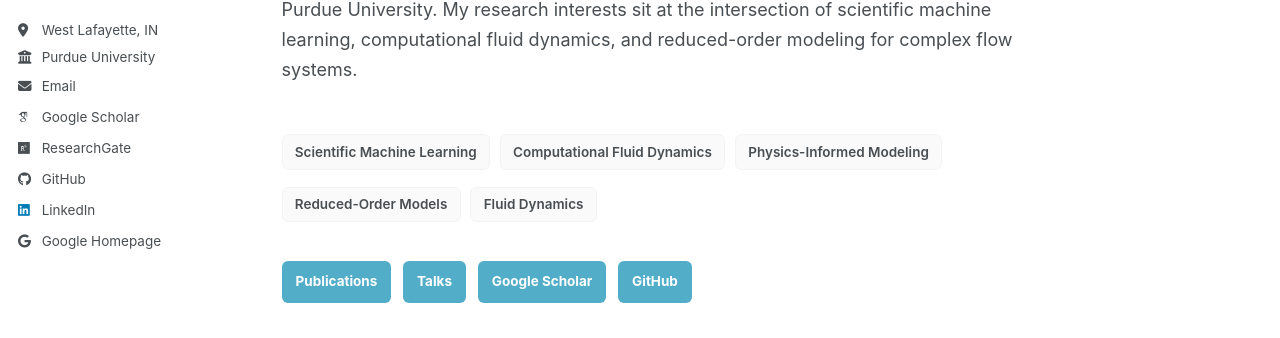
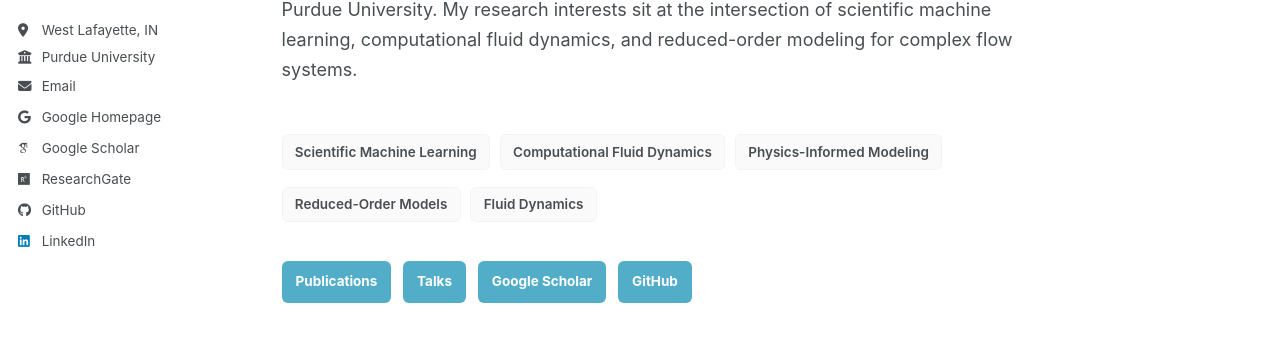
Before and after one commit to key9912/key9912.github.io, a Jekyll site: the page built from _pages/about.md, in a window 1280 px wide. Shown: the part 419-757 px from the top of the page. Built offline with Jekyll 4.4.1, drawn with Linux system fonts in a browser that asks for light colours; some web fonts are replaced; a script bundle is joined from its source files by our own code; library files that are not in the unit come from our copies.

Commit message:
Move Google Homepage above Scholar link

```diff
--- a/_includes/author-profile.html
+++ b/_includes/author-profile.html
@@ -43,6 +43,9 @@
       {% endif %}
       {% if author.arxiv %}
         <li><a href="{{ author.arxiv }}"><i class="ai ai-arxiv ai-fw icon-pad-right"></i>arXiv</a></li>
+      {% endif %}
+      {% if author.google_homepage %}
+        <li><a href="{{ author.google_homepage }}"><i class="fab fa-fw fa-google icon-pad-right" aria-hidden="true"></i>Google Homepage</a></li>
       {% endif %}
       {% if author.googlescholar %}
         <li><a href="{{ author.googlescholar }}"><i class="ai ai-google-scholar ai-fw icon-pad-right"></i>Google Scholar</a></li>
@@ -129,9 +132,6 @@
       {% if author.linkedin %}
         <li><a href="https://www.linkedin.com/in/{{ author.linkedin }}"><i class="fab fa-fw fa-linkedin icon-pad-right" aria-hidden="true"></i>LinkedIn</a></li>
       {% endif %}
-      {% if author.google_homepage %}
-        <li><a href="{{ author.google_homepage }}"><i class="fab fa-fw fa-google icon-pad-right" aria-hidden="true"></i>Google Homepage</a></li>
-      {% endif %}
       {% if author.mastodon %}
         <li><a href="{{ author.mastodon }}"><i class="fab fa-fw fa-mastodon icon-pad-right" aria-hidden="true"></i>Mastodon</a></li>
       {% endif %}
```
